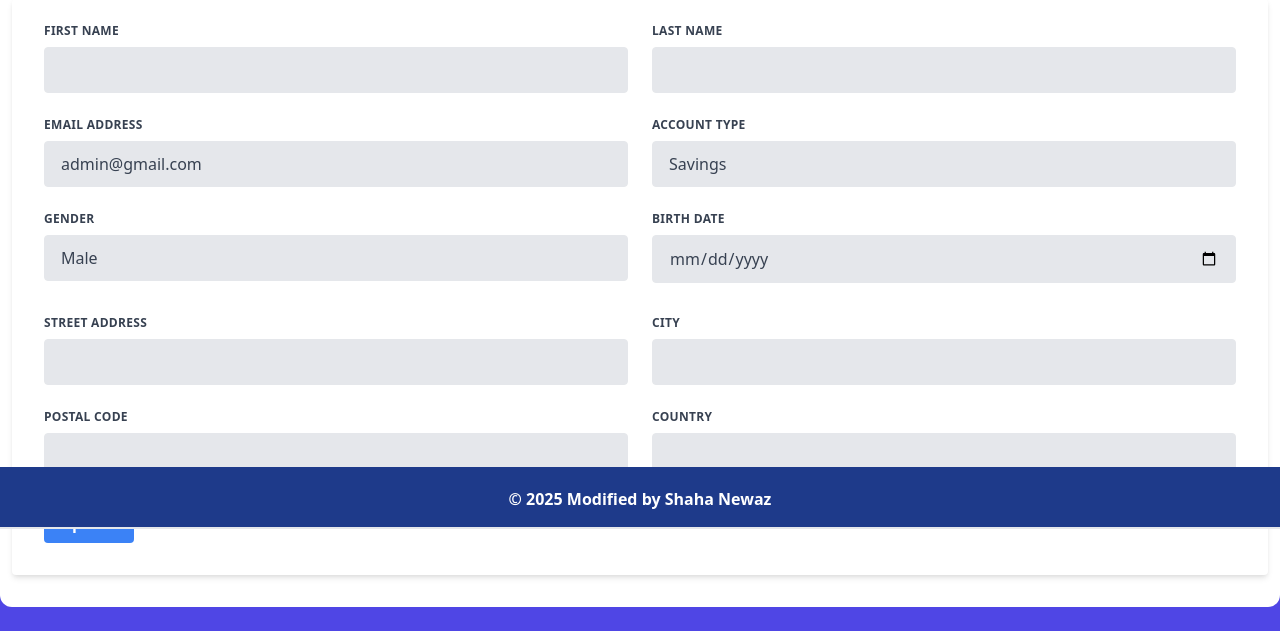
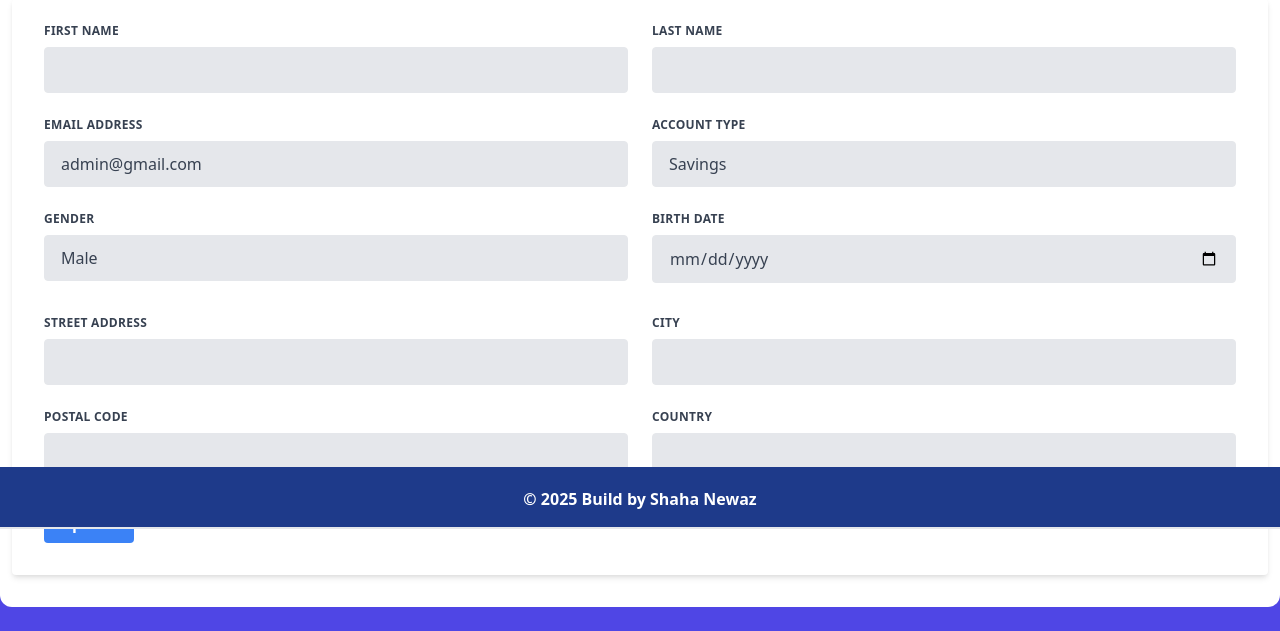
Before and after one commit to Shahanewaz007/Mamar_bank, a Django app: page /accounts/profile/ in a window 1280 px wide. Shown: the part 271-902 px from the top of the page. Run offline with Django 4.2, Linux system fonts and the light colour scheme; a user stored in the database is signed in; data comes from the database, SQL or seed files in the repository.

Commit message:
footer.html

```diff
--- a/mamar_bank/core/templates/footer.html
+++ b/mamar_bank/core/templates/footer.html
@@ -3,7 +3,7 @@
         <div class="mt-5 flex flex-col items-center">
             <div class="sm:w-2/3 text-center py-0 pb-2">
                 <p class="text-md text-white font-bold mb-2">
-                    © {% now "Y" %} Modified by Shaha Newaz
+                    © {% now "Y" %} Build by Shaha Newaz
                 </p>
             </div>
         </div>
```
